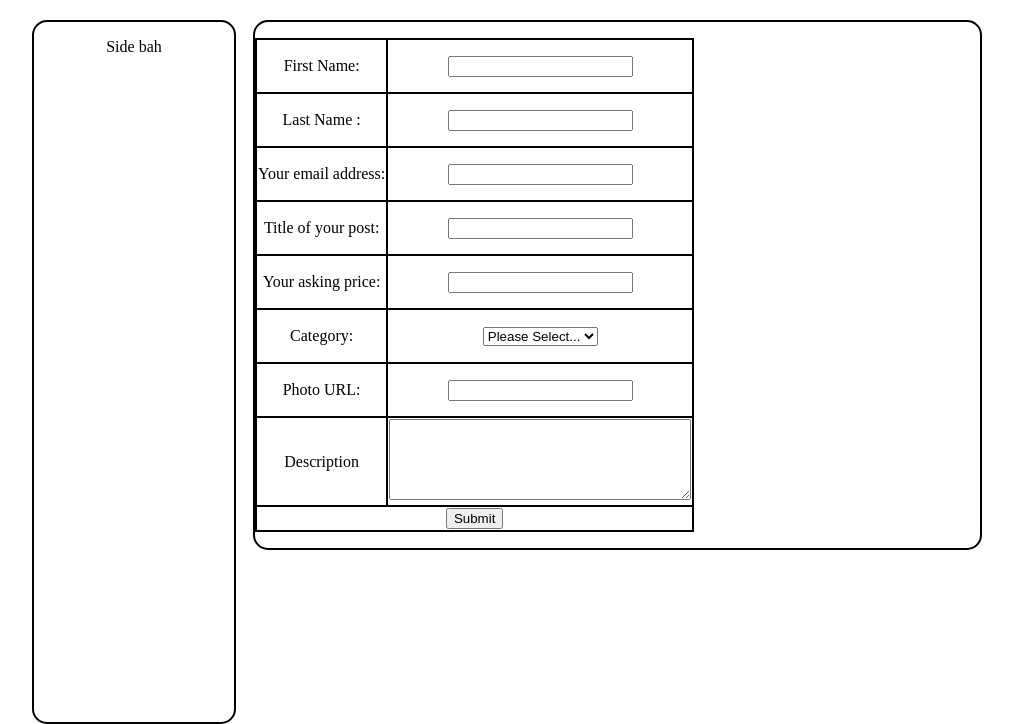
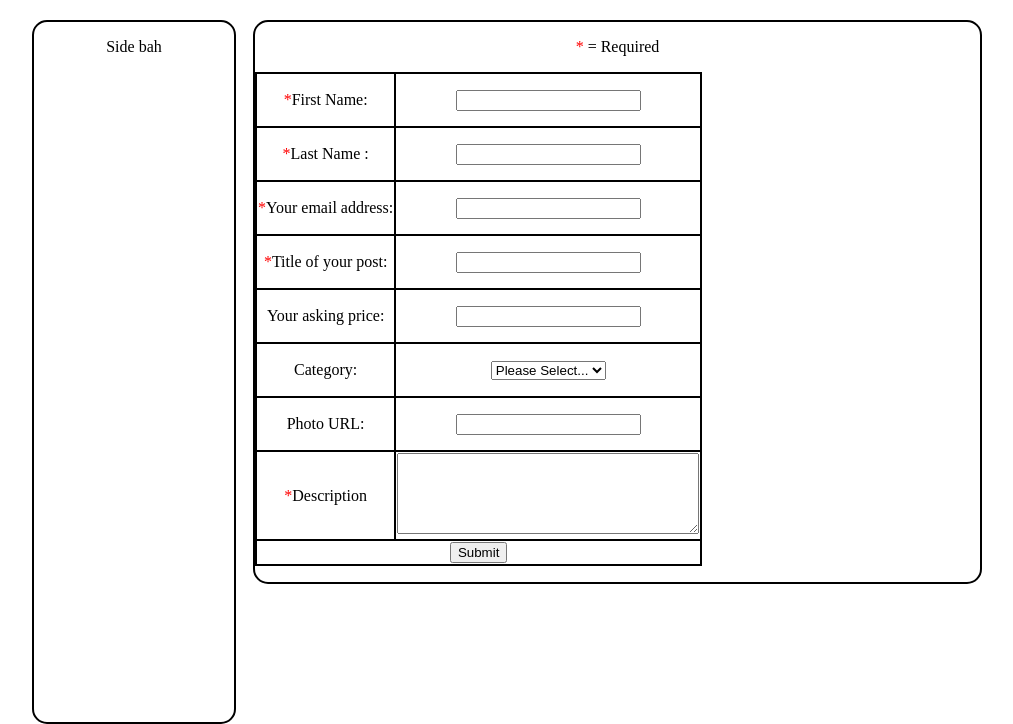
Before and after one commit to indiresh/Group6, a PHP site: page /html/submit.html in a window 1280 px wide. Shown: the part 177-901 px from the top of the page, without its empty margins (133-1146 px from the left). Run offline with PHP 8.4, Linux system fonts and the light colour scheme.

Commit message:
This is slightly modded

```diff
--- a/html/submit.html
+++ b/html/submit.html
@@ -43,6 +43,11 @@ if (jdescription==null || jdescription=="")
 }
 </script>
 <link href="../css/main.css" rel="stylesheet" type="text/css" />
+<style type="text/css">
+<!--
+.style1 {color: #FF0000}
+-->
+</style>
 </head>
 <body>
 <div class="wrapper">
@@ -58,27 +63,27 @@ OU's Unofficial Digital Notice Board
 </div>
 <div class="content_wrapper">
 <div class="main">
-<p>
-<form action="../php/submit.php" onsubmit="return validateForm()" method="post" name="postItForm">
+<p><span class="style1">*</span> = Required
+<form action="../php/submit.php" onSubmit="return validateForm()" method="post" name="postItForm">
 
 <table border="1" cellpadding="1" cellspacing="0" bordercolor="#000000" class="main" id="createNewProfile">
 <tr><td>
-	<p id="required">First Name:</p>
+	<p id="required"><span class="style1">*</span>First Name:</p>
 </td><td>
 	<input type="text" name="fName" alt="Please enter your first name" />
 </td></tr>
 
 <tr>
-  <td><p id="required">Last Name : </p></td>
+  <td><p id="required"><span class="style1">*</span>Last Name : </p></td>
   <td><input type="text" name="lName" alt="Please enter your last name" /></td>
 </tr>
 
 <tr>
-  <td><p id="required">Your email address:</p></td>
+  <td><p id="required"><span class="style1">*</span>Your email address:</p></td>
   <td><input type="text" name="email" /></td>
 </tr>
 <tr>
-  <td><p id="required">Title of your post:</p></td>
+  <td><p id="required"><span class="style1">*</span>Title of your post:</p></td>
   <td><input type="text" name="title" /></td>
 </tr>
 <tr>
@@ -103,7 +108,7 @@ OU's Unofficial Digital Notice Board
   <td><input type="text" name="img" alt="Ex: http://www.facebook.com/bob/myPhoto.jpg" /></td>
 </tr>
 <tr>
-  <td><p>Description</p></td>
+  <td><p><span class="style1">*</span>Description</p></td>
   <td><textarea wrap="soft" rows="5" cols="35" name="description"></textarea></td>
 </tr>
 <tr>
--- a/php/submit.php
+++ b/php/submit.php
@@ -1,6 +1,7 @@
 <!DOCTYPE html PUBLIC "-//W3C//DTD XHTML 1.0 Transitional//EN" "http://www.w3.org/TR/xhtml1/DTD/xhtml1-transitional.dtd">
 <html xmlns="http://www.w3.org/1999/xhtml">
 <head>
+
 <meta http-equiv="Content-Type" content="text/html; charset=iso-8859-1" />
 <title>Submit</title>
 </head>
@@ -15,8 +16,11 @@ Title: <?php echo $_POST["title"]; ?> <br />
 Select: <?php echo $_POST["select"]; ?><br />
 Photo: <?php echo $_POST["img"]; ?><br />
 Description: <?php echo $_POST["description"]; ?>
+<br />
 
 <?php
+
+
 $con = mysql_connect("localhost","spoconno","tacotruck");
 if (!$con)
   {
@@ -35,6 +39,8 @@ if (!mysql_query($sql,$con))
 echo "<br> 1 record added";
 
 mysql_close($con);
+
+
 ?>
 
 
```
Also changed, not shown: php/wall.php (+8 -1 lines), images/noimage.jpg (added).
